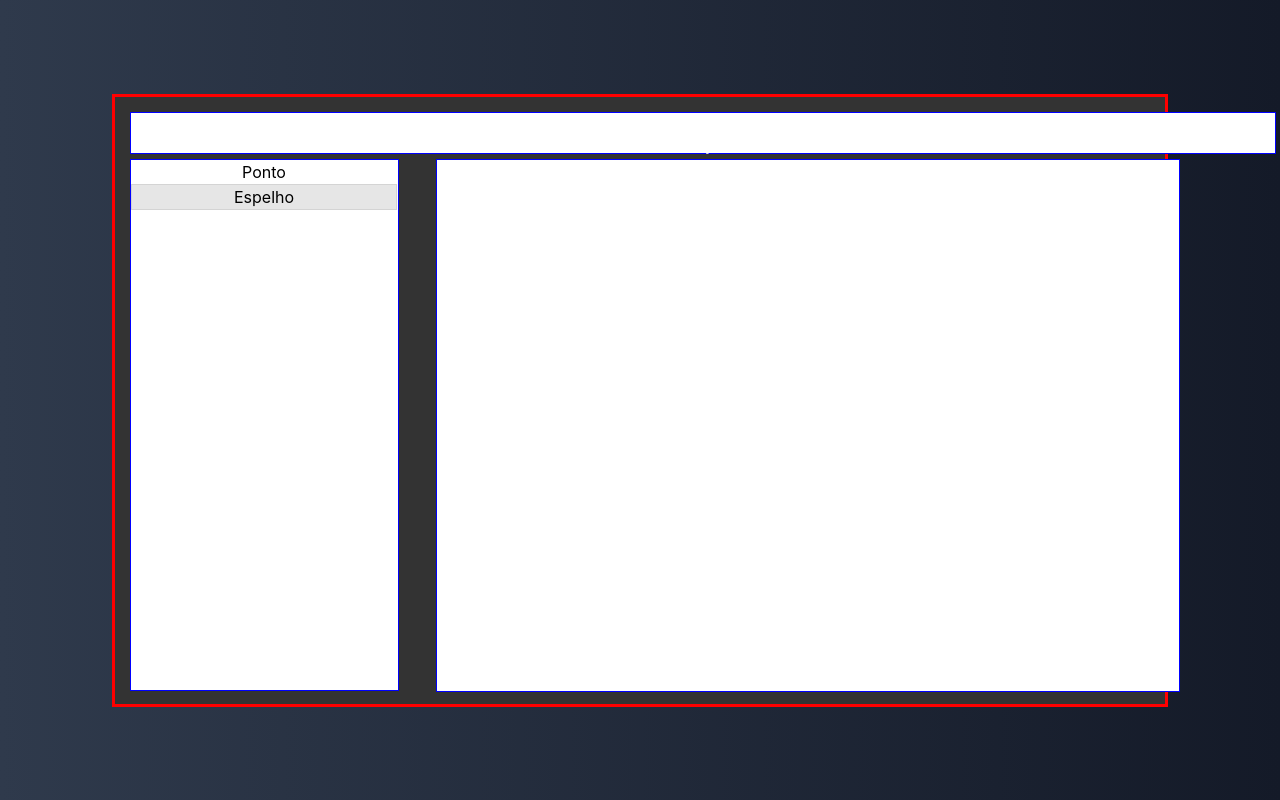
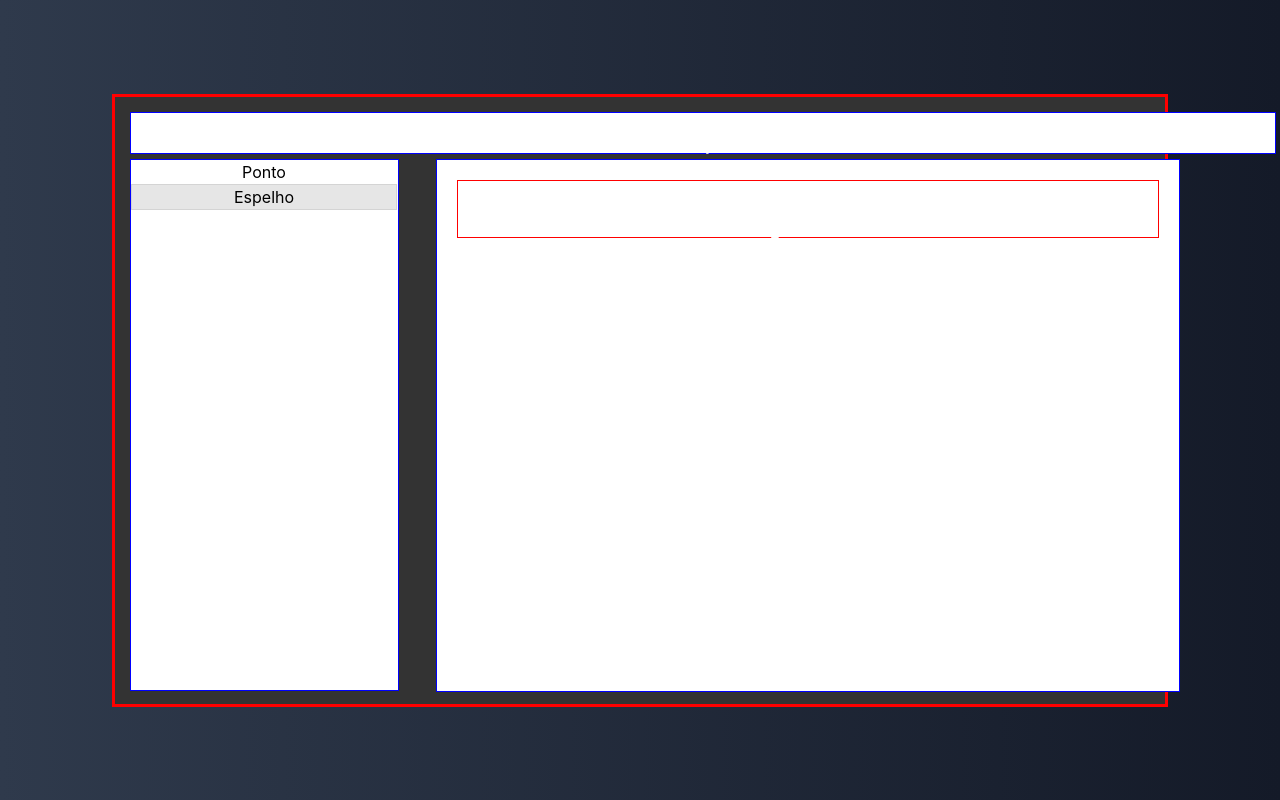
Before and after one commit to vitoriathais/beautyLink-React, a React (Vite) app: page /Espelho in a window 1280 px wide. Built offline with nearby package versions, Linux system fonts and the light colour scheme.

Commit message:
iniicio content

```diff
--- a/src/components/Pages/EspelhoPonto.jsx
+++ b/src/components/Pages/EspelhoPonto.jsx
@@ -24,10 +24,18 @@ function EspelhoPonto() {
            <p style={{color: "black"}}>Espelho</p>
           </div>
         </div>
+
       </div>
 
       <div id="content">
-        <p>Conteúdo</p>
+        <div className="container-content">
+          <div className="container-content_externo">
+            <h1>Espelho</h1>
+              <div>
+
+              </div>
+          </div>
+        </div>
       </div>
 
     </div>
--- a/src/styles/Espelho.css
+++ b/src/styles/Espelho.css
@@ -40,6 +40,14 @@
     height: 491px;
 }
 
+.container-content {
+    border: solid 1px red;
+}
+
+.container-content_externo {
+    border: sloid 1px blue;
+}
+
 
 #Container-sidebar > p {
     color: black;
```
